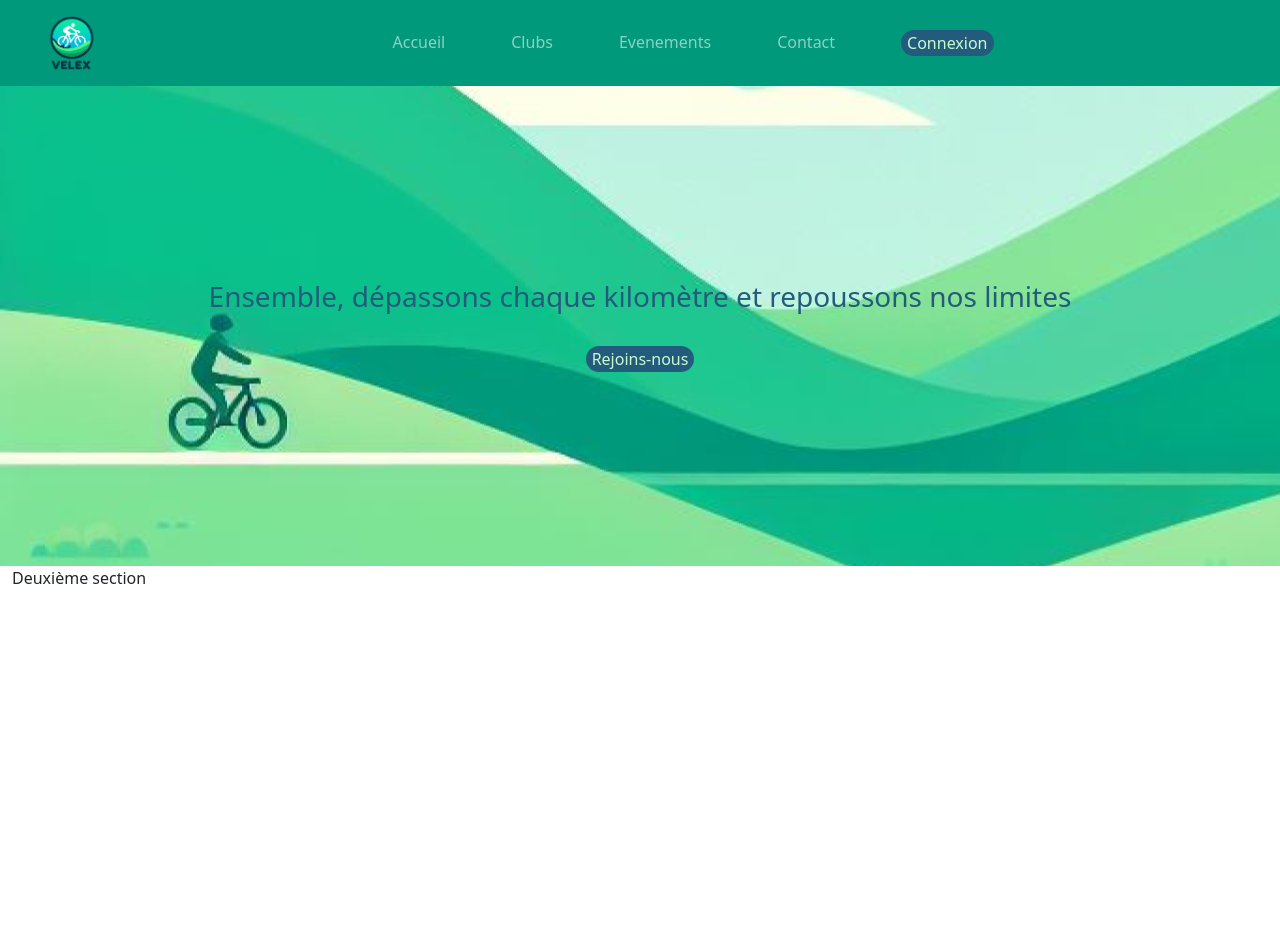
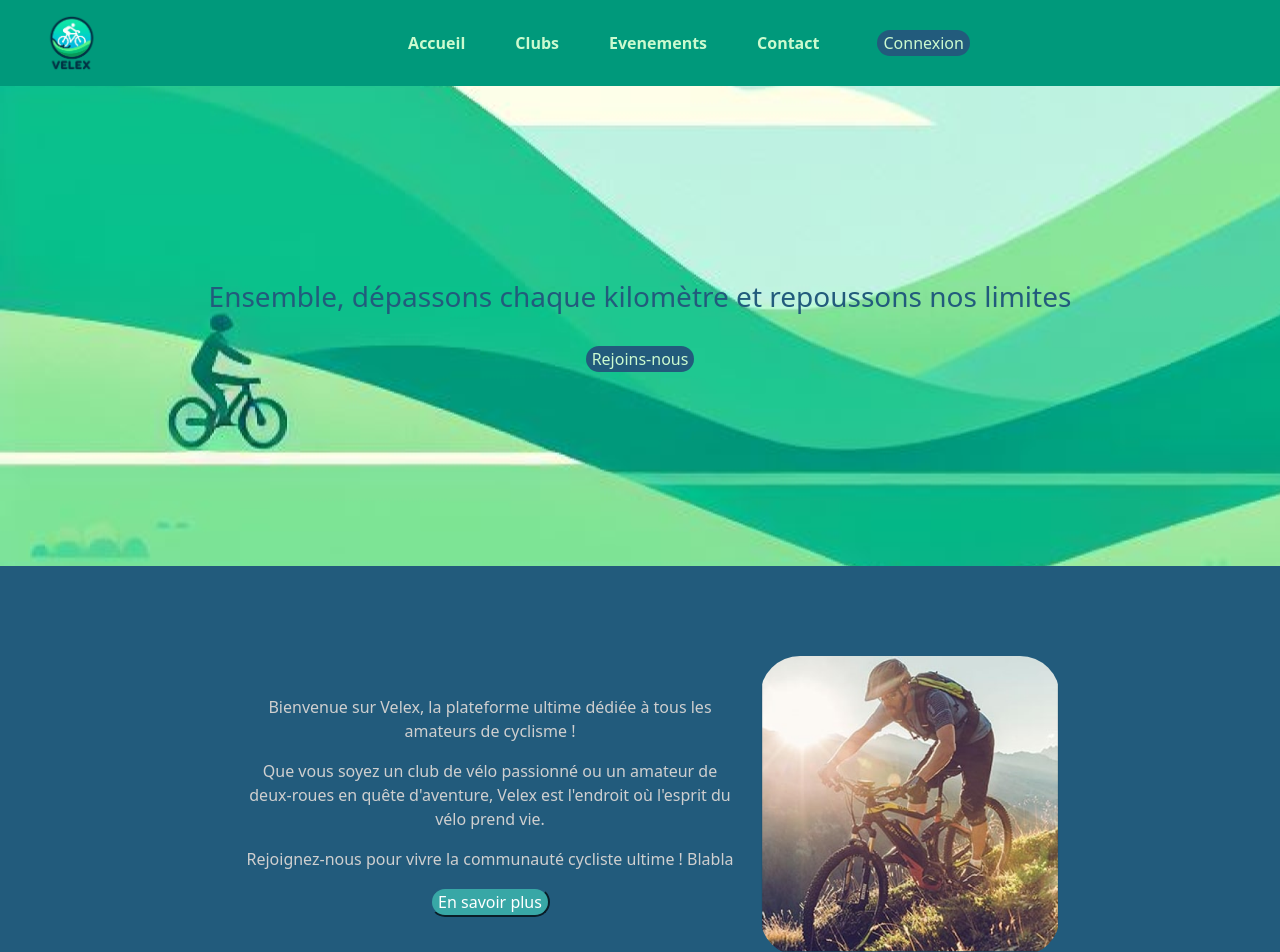
Before and after one commit to BENACHOUR14/VELEX-Front, a React (Create React App) app in the folder vellex/: page / in a window 1280 px wide. Shown: the top 952 px of the page. Built offline with nearby package versions, Linux system fonts and the light colour scheme.

Commit message:
AddWelcomeSection

```diff
--- a/vellex/src/App.js
+++ b/vellex/src/App.js
@@ -3,6 +3,7 @@ import Footer from "./components/Footer";
 import Header from "./components/Header";
 import "bootstrap/dist/css/bootstrap.min.css";
 import FirstSection from "./components/FirstSection";
+import Welcome from "./components/Welcome";
 
 function App() {
   return (
@@ -12,8 +13,7 @@ function App() {
       <div className="container-fluid">
         <div className="row">
           <FirstSection />
-
-          <div className="col-12 section-60vh">Deuxième section </div>
+          <Welcome />
           <div className="col-12 section-60vh">Troisième section</div>
           <div className="col-12 section-120vh">Quatrième section </div>
           <div className="col-12 section-30vh">Cinquieme section </div>
--- a/vellex/src/components/Header.js
+++ b/vellex/src/components/Header.js
@@ -30,24 +30,27 @@ function Header() {
             <span className="navbar-toggler-icon"></span>
           </button>
           <div className="collapse navbar-collapse text-center" id="navbarNav">
-            <ul className="navbar-nav mx-auto" style={{ gap: "50px" }}>
+            <ul
+              className="navbar-nav mx-auto align-items-center justify-content-center"
+              style={{ gap: "50px" }}
+            >
               <li className="nav-item">
-                <a className={`nav-link  ${styles.elements}`} href="#element1">
+                <a className={styles.elements} href="#element1">
                   Accueil
                 </a>
               </li>
               <li className="nav-item">
-                <a className={`nav-link  ${styles.elements}`} href="#element2">
+                <a className={styles.elements} href="#element2">
                   Clubs
                 </a>
               </li>
               <li className="nav-item">
-                <a className={`nav-link  ${styles.elements}`} href="#element3">
+                <a className={styles.elements} href="#element3">
                   Evenements
                 </a>
               </li>
               <li className="nav-item">
-                <a className={`nav-link  ${styles.elements}`} href="#element4">
+                <a className={styles.elements} href="#element4">
                   Contact
                 </a>
               </li>
--- a/vellex/src/components/Header.module.css
+++ b/vellex/src/components/Header.module.css
@@ -1,6 +1,8 @@
 .elements {
   color: #cbfacf;
   font-weight: bold;
+  font-size: medium;
+  text-decoration: none;
 }
 
 .button {
--- /dev/null
+++ b/vellex/src/components/Welcome.js
@@ -0,0 +1,31 @@
+import image from "../assets/images/image_ride.png";
+import styles from "./Welcome.module.css";
+
+function Welcome() {
+  return (
+    <div
+      className={` col-12 section-60vh d-flex flex-row align-items-center justify-content-center ${styles.container}`}
+    >
+      <div
+        className={` ${styles.paragraph} align-items-center justify-content-center`}
+      >
+        <p>
+          Bienvenue sur Velex, la plateforme ultime dédiée à tous les amateurs
+          de cyclisme !
+        </p>
+        <p>
+          Que vous soyez un club de vélo passionné ou un amateur de deux-roues
+          en quête d'aventure, Velex est l'endroit où l'esprit du vélo prend
+          vie.
+        </p>
+        <p>Rejoignez-nous pour vivre la communauté cycliste ultime ! Blabla</p>
+        <button>En savoir plus</button>
+      </div>
+      <div>
+        <img src={image} className={styles.image} alt="ride" />
+      </div>
+    </div>
+  );
+}
+
+export default Welcome;
--- /dev/null
+++ b/vellex/src/components/Welcome.module.css
@@ -0,0 +1,29 @@
+.content {
+  align-items: center;
+  justify-content: center;
+  text-align: center;
+}
+.container {
+  background-color: #225b7c;
+  padding: 20px 0px;
+}
+
+.image {
+  width: 300px;
+  height: 300px;
+  border-radius: 40px;
+}
+
+.paragraph {
+  width: 500px;
+  margin: 20px;
+  text-align: center;
+  color: #cfcfcf;
+}
+
+button {
+  background-color: #38a7a6;
+  border-color: #225b7c;
+  color: #fff;
+  border-radius: 16px;
+}
```
Also changed, not shown: vellex/src/assets/images/image_ride.png (added).
